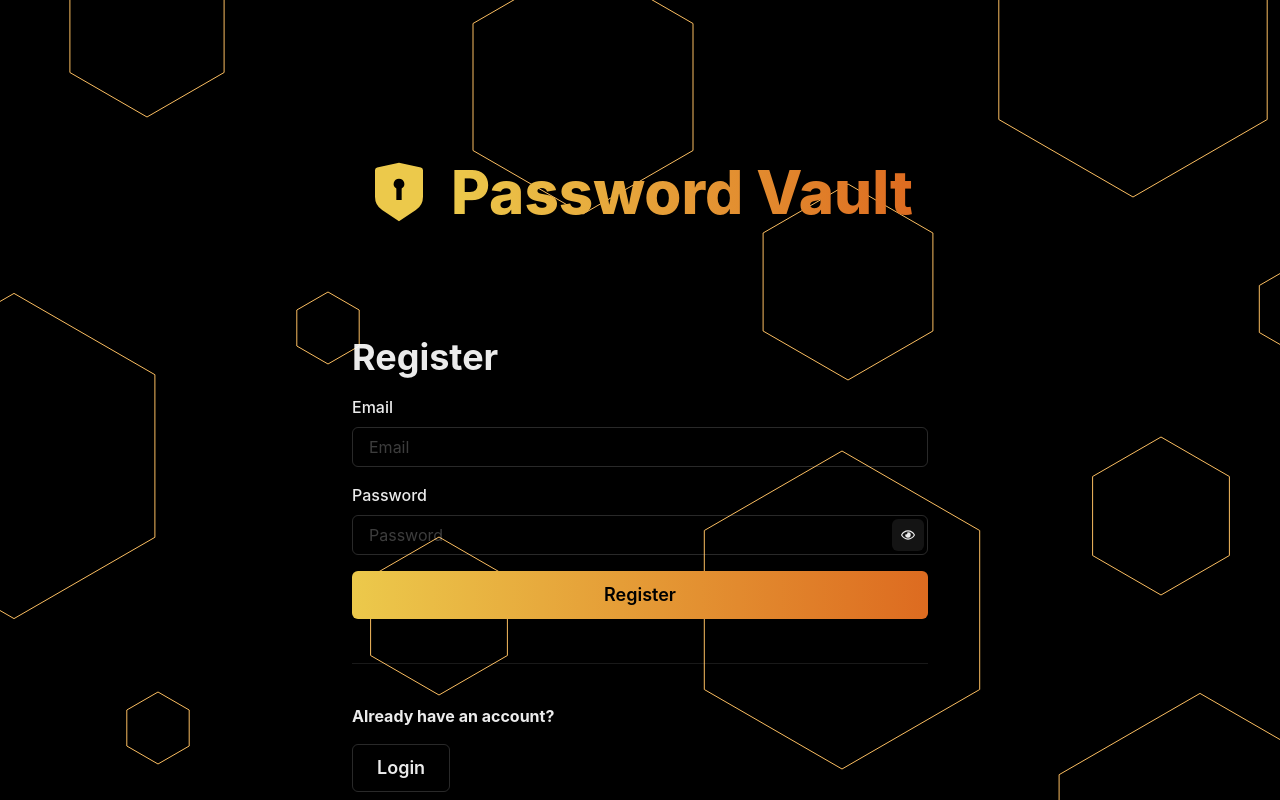
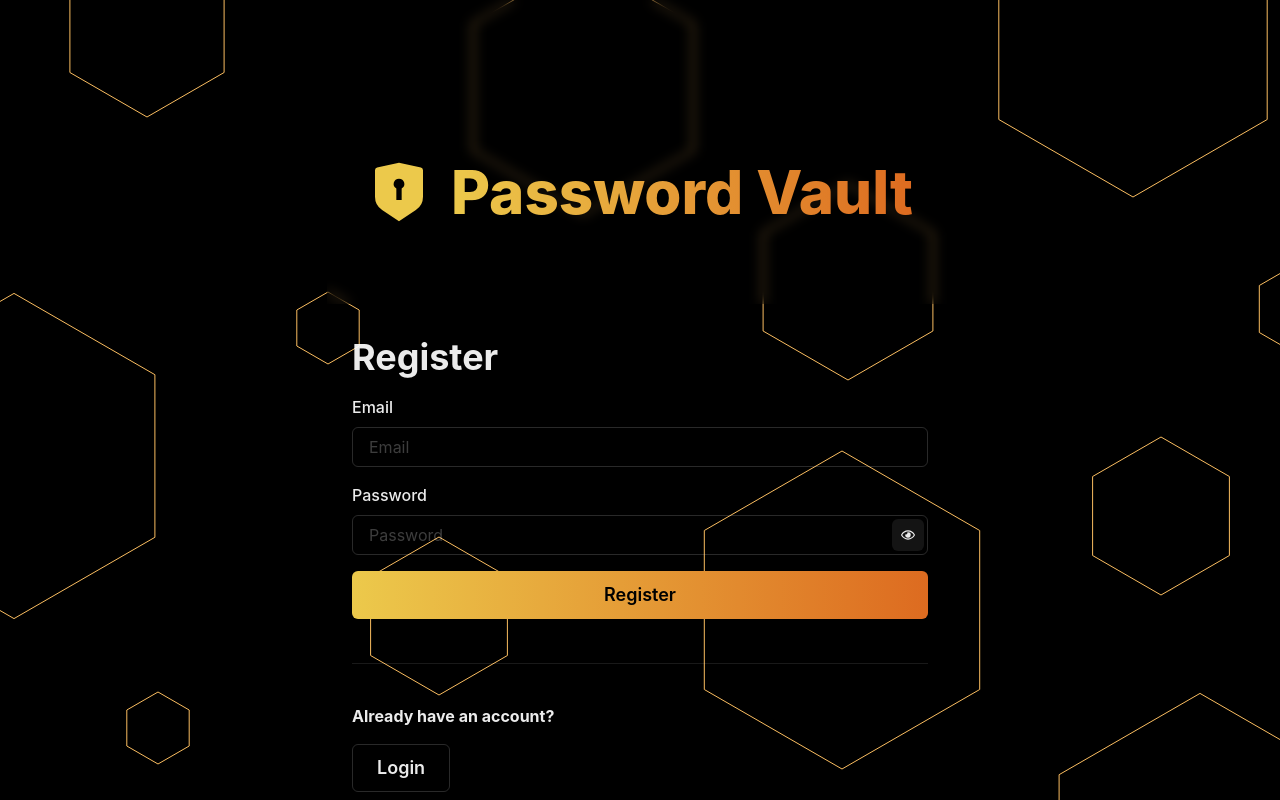
Before and after one commit to JCarlosLucio/password-vault, a Next.js app in the folder apps/client/: page / in a window 1280 px wide. Built offline with nearby package versions, Linux system fonts and the light colour scheme; no server answers.

Commit message:
Add backdrop blur filter

```diff
--- a/apps/client/src/components/Header.tsx
+++ b/apps/client/src/components/Header.tsx
@@ -9,10 +9,12 @@ const Header = () => {
       justify="center"
       align="center"
       direction={['column', 'row']}
-      mt={[10, 40]}
-      mb={[1, 20]}
-      mx="10"
+      pt={[10, 40]}
+      pb={[1, 20]}
+      px="10"
       gap={[1, 5]}
+      backdropFilter="auto"
+      backdropBlur="6px"
       as={motion.header}
       initial={{ opacity: 0, y: -100 }}
       animate={{ opacity: 1, y: 0 }}
```
